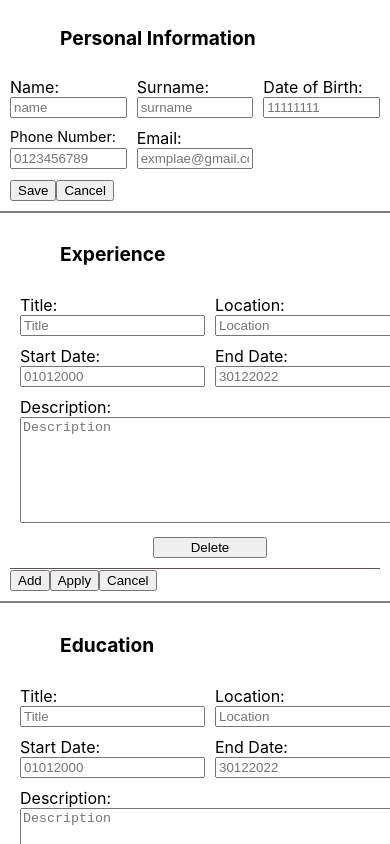
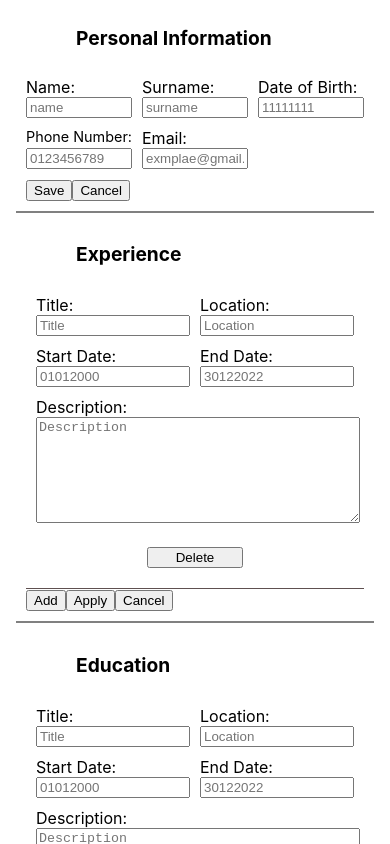
Before and after one commit to Saker07/ResumeBuilder, a React (Create React App) app: page / in a window 390 px wide. Shown: the top 844 px of the page. Built offline with nearby package versions, Linux system fonts and the light colour scheme.

Commit message:
Fix mobile css and deploy again

```diff
--- a/src/App.css
+++ b/src/App.css
@@ -1,5 +1,5 @@
 body{
-  width: 100vw;
+  width: 100%;
   flex-direction: column;
   display: flex;
   align-items: center;
@@ -34,8 +34,8 @@ h3 {
   border-width: 0 0 1px 0;
   padding: 10px;
   display: grid;
-  grid-template-columns: 1fr 1fr;
-  grid-template-rows: 1fr 1fr 1 1fr;
+  grid-template-columns: minmax(0px, 1fr) minmax(0px, 1fr);
+  grid-template-rows: 1fr 1fr auto 1fr;
   gap: 10px;
 }
 
```
